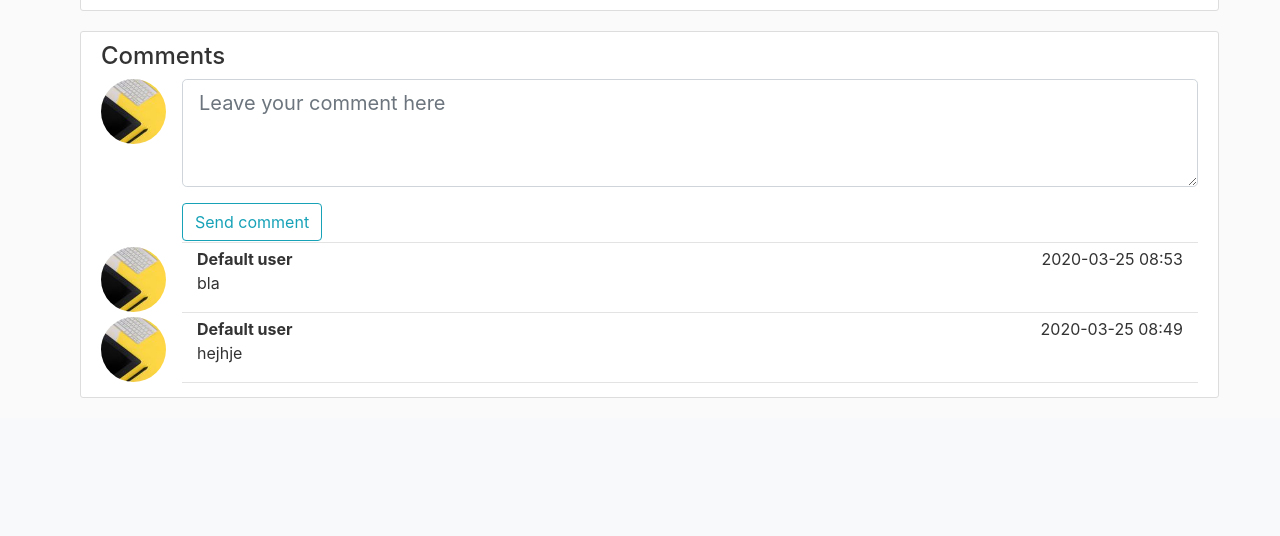
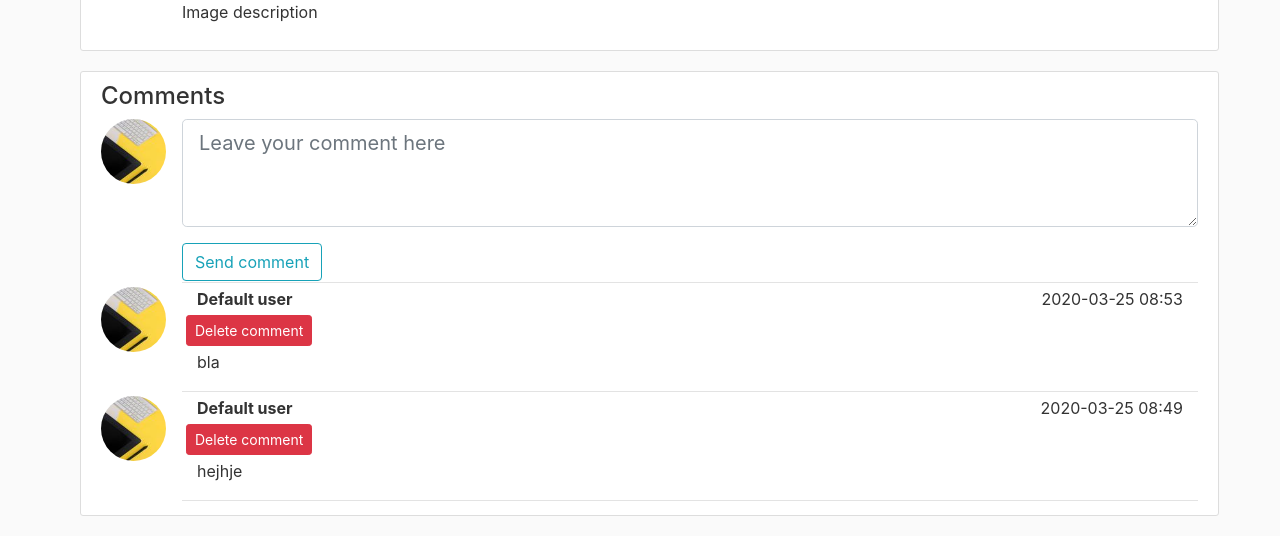
Before and after one commit to josefinkruse/Vidfamne, a Flask app: page /picture/1 in a window 1280 px wide. Shown: the part 930-1466 px from the top of the page. Before the commit the page ends 1328 px from the top, so only its background shows below. Run offline with Flask 2, Linux system fonts and the light colour scheme; a user stored in the database is signed in; data comes from the database, SQL or seed files in the repository; both versions use the stored data as it was after the commit; some libraries are stand-ins or nearby versions.

Commit message:
delete comment mm

```diff
--- a/flaskblog/routes.py
+++ b/flaskblog/routes.py
@@ -231,4 +231,17 @@ def delete_picture(picture_id):
     db.session.delete(picture)
     db.session.commit()
     flash('Your picture has been deleted!', 'success')
-    return redirect(url_for('folder'))
+    return redirect(url_for('folder', folder_id=folder.id))
+
+# Delete a comment
+@app.route("/picture/<int:picture_id>/delete_comment", methods=['POST'])
+@login_required
+def delete_comment(comment_id, picture_id ):
+    comment = Comment.query.get_or_404(comment_id)
+    picture = Picture.query.get_or_404( picture_id )
+    if comment.user != current_user:
+        abort(403)
+    db.session.delete(comment)
+    db.session.commit()
+    flash('Your comment has been deleted!', 'success')
+    return redirect(url_for('picture', picture_id=picture.id))
--- a/flaskblog/templates/edit_picture.html
+++ b/flaskblog/templates/edit_picture.html
@@ -18,7 +18,7 @@
             -->
             <div action="/action_page.php">
               <label for="date_taken">Date taken:</label>
-              <input type="date" id="date_taken" name="date_taken">
+              <input type="date" id="date_taken" name="date_taken" value="{{form.date_taken._value()}}">
             </div>
             <!-- <div class="form-group">
                 {{ form.date_taken.label(class="form-control-label") }}
--- a/flaskblog/templates/my_pictures.html
+++ b/flaskblog/templates/my_pictures.html
@@ -14,7 +14,7 @@
 
     <!-- Page content -->
    <div class="main_wide">
-       <hh1>My pictures</hh1>
+       <hh2>My pictures</hh2>
         <h5>Here are all the pictures that you have uploaded.</h5>
         <div class="row">
             {% for picture in pictures %}
--- a/flaskblog/templates/picture.html
+++ b/flaskblog/templates/picture.html
@@ -6,6 +6,9 @@
       <div class="article-metadata">
         <a class="mr-2" href="#">{{ picture.author.username }}</a>
         <small class="text-muted">{{ picture.date_taken.strftime('%Y-%m-%d') }}</small>
+        {% if picture.place_taken %}
+          <p class="article-content">{{ picture.place_taken }}</p>
+        {% endif %}
         {% if picture.author == current_user %}
           <div>
             <a class="btn btn-secondary btn-sm mt-1 mb-1" href="{{ url_for('update_picture', picture_id=picture.id) }}">Edit</a>
@@ -16,7 +19,10 @@
       <div class="article-img-1">
         <img src="{{ url_for('static', filename=('trip_' ~ picture.folder_id ~ '/' ~ picture.image_file)) }}">
       </div>
-    </div>
+      {% if picture.description %}
+        <p class="article-content">{{ picture.description }}</p>
+      {% endif  %}
+</div>
   </article>
   <div class="content-section">
     <h4>Comments</h4>
@@ -61,6 +67,11 @@
               <div class="row">
                 <div class="col-6"><b>{{ comment.user.username }}</b></div>
                 <div class="col-6" style="text-align: right">{{ comment.date_posted.strftime('%Y-%m-%d %H:%M') }}</div>
+                {% if comment.user == current_user %}
+                  <div>
+                    <button type="button" class="btn btn-danger btn-sm m-1" data-toggle="modal" data-target="#deleteCommentModal">Delete comment</button>
+                  </div>
+                {% endif %}
               </div>
               <div class="row">
                 <div class="col-sm"><p class="text-justify">{{ comment.content }}</p></div>
@@ -90,4 +101,23 @@
       </div>
     </div>
   </div>
+<!-- Modal for comments -->
+ <div class="modal fade" id="deleteCommentModal" tabindex="-1" role="dialog" aria-labelledby="deleteCommentModalLabel" aria-hidden="true">
+    <div class="modal-dialog" role="document">
+      <div class="modal-content">
+        <div class="modal-header">
+          <h5 class="modal-title" id="deleteCommentModalLabel">Delete Comment?</h5>
+          <button type="button" class="close" data-dismiss="modal" aria-label="Close">
+            <span aria-hidden="true">&times;</span>
+          </button>
+        </div>
+        <div class="modal-footer">
+          <button type="button" class="btn btn-secondary" data-dismiss="modal">Close</button>
+          <form action="{{ url_for('delete_comment', picture_id=picture.id, comment_id=comment_id) }}" method="POST">
+            <input class="btn btn-danger" type="submit" value="Delete">
+          </form>
+        </div>
+      </div>
+    </div>
+  </div>
 {% endblock content %}
```
Also changed, not shown: flaskblog/site.db.
